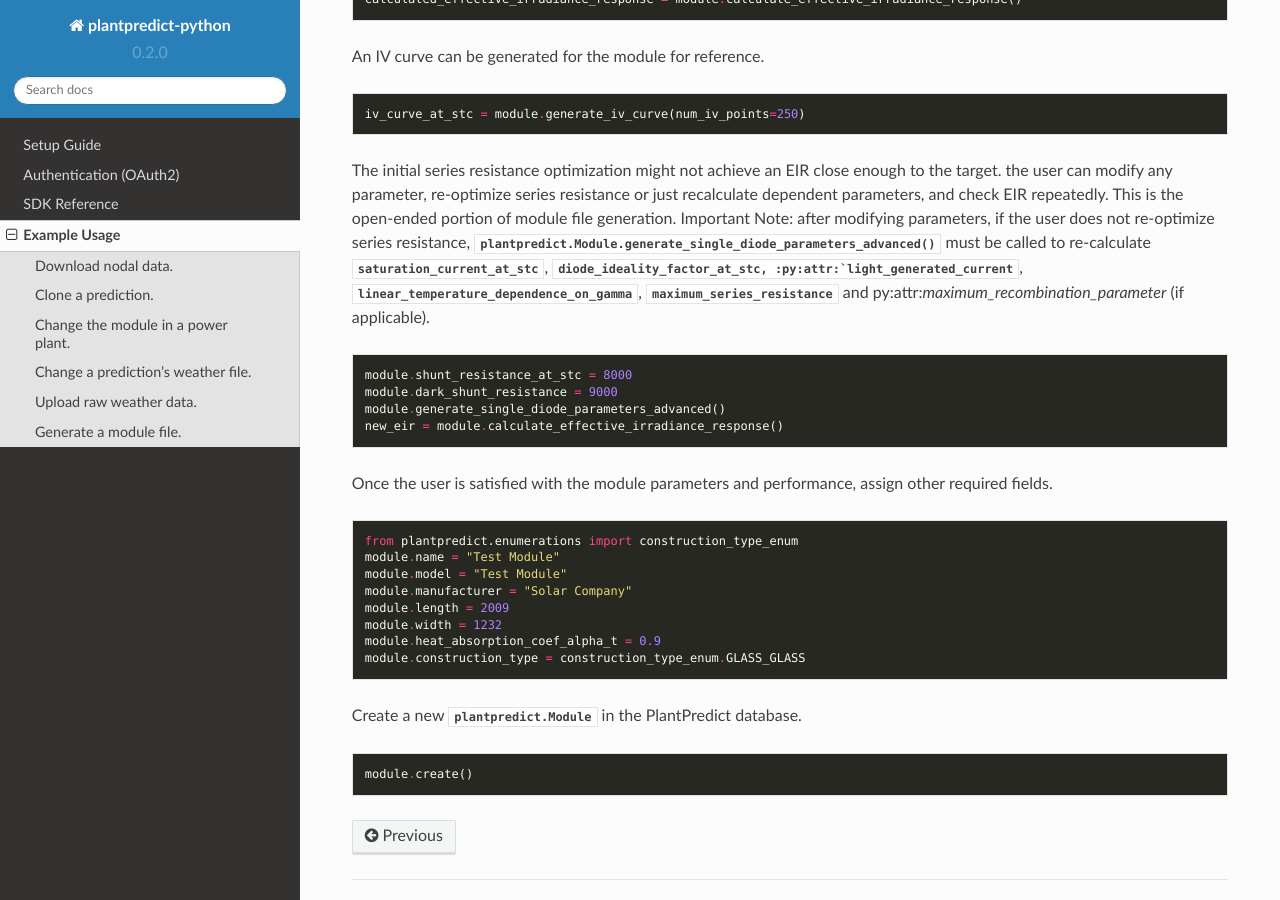
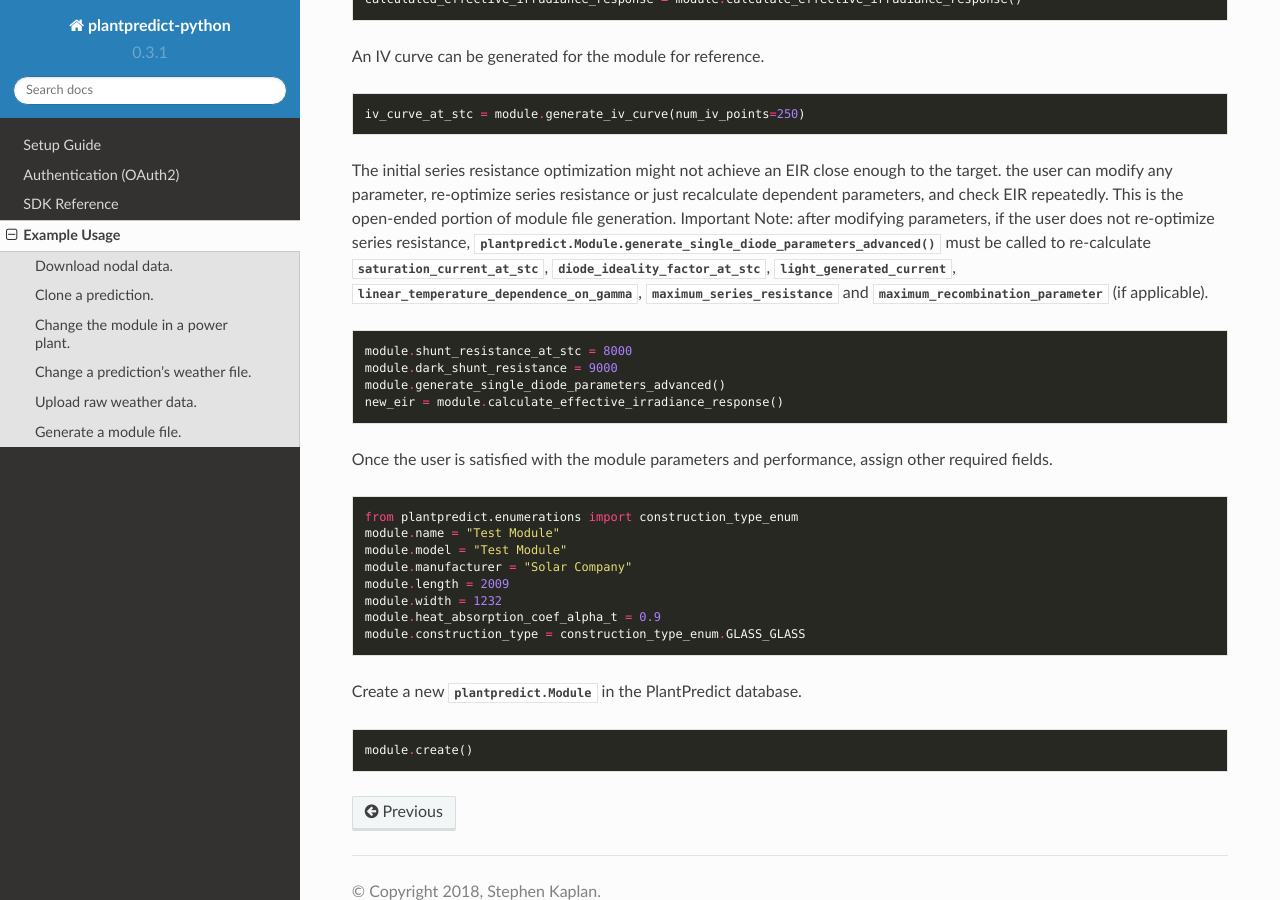
Before and after one commit to adriesse/plantpredict-python, a Sphinx documentation site: the page built from docs/example_usage.rst, in a window 1280 px wide and 900 px high, scrolled down 6449 px. Built offline with Sphinx 7.4.7 and the Read the Docs theme 2.0.0, drawn with Linux system fonts in a browser that asks for light colours.

Commit message:
re-commit branch 0.3.1

```diff
--- a/docs/conf.py
+++ b/docs/conf.py
@@ -65,7 +65,7 @@
 # built documents.
 #
 # The short X.Y version.
-version = u'0.2.0'
+version = u'0.3.1'
 # The full version, including alpha/beta/rc tags.
 release = version
 
--- a/docs/example_usage.rst
+++ b/docs/example_usage.rst
@@ -365,9 +365,9 @@
 any parameter, re-optimize series resistance or just recalculate dependent parameters, and check EIR repeatedly.
 This is the open-ended portion of module file generation. Important Note: after modifying parameters, if the user
 does not re-optimize series resistance, :py:meth:`plantpredict.Module.generate_single_diode_parameters_advanced` must
-be called to re-calculate :py:attr:`saturation_current_at_stc`, :py:attr:`diode_ideality_factor_at_stc,
+be called to re-calculate :py:attr:`saturation_current_at_stc`, :py:attr:`diode_ideality_factor_at_stc`,
 :py:attr:`light_generated_current`, :py:attr:`linear_temperature_dependence_on_gamma`,
-:py:attr:`maximum_series_resistance` and py:attr:`maximum_recombination_parameter` (if applicable).
+:py:attr:`maximum_series_resistance` and :py:attr:`maximum_recombination_parameter` (if applicable).
 
 .. code-block:: python
 
```
Also changed, not shown: 1 other file.
